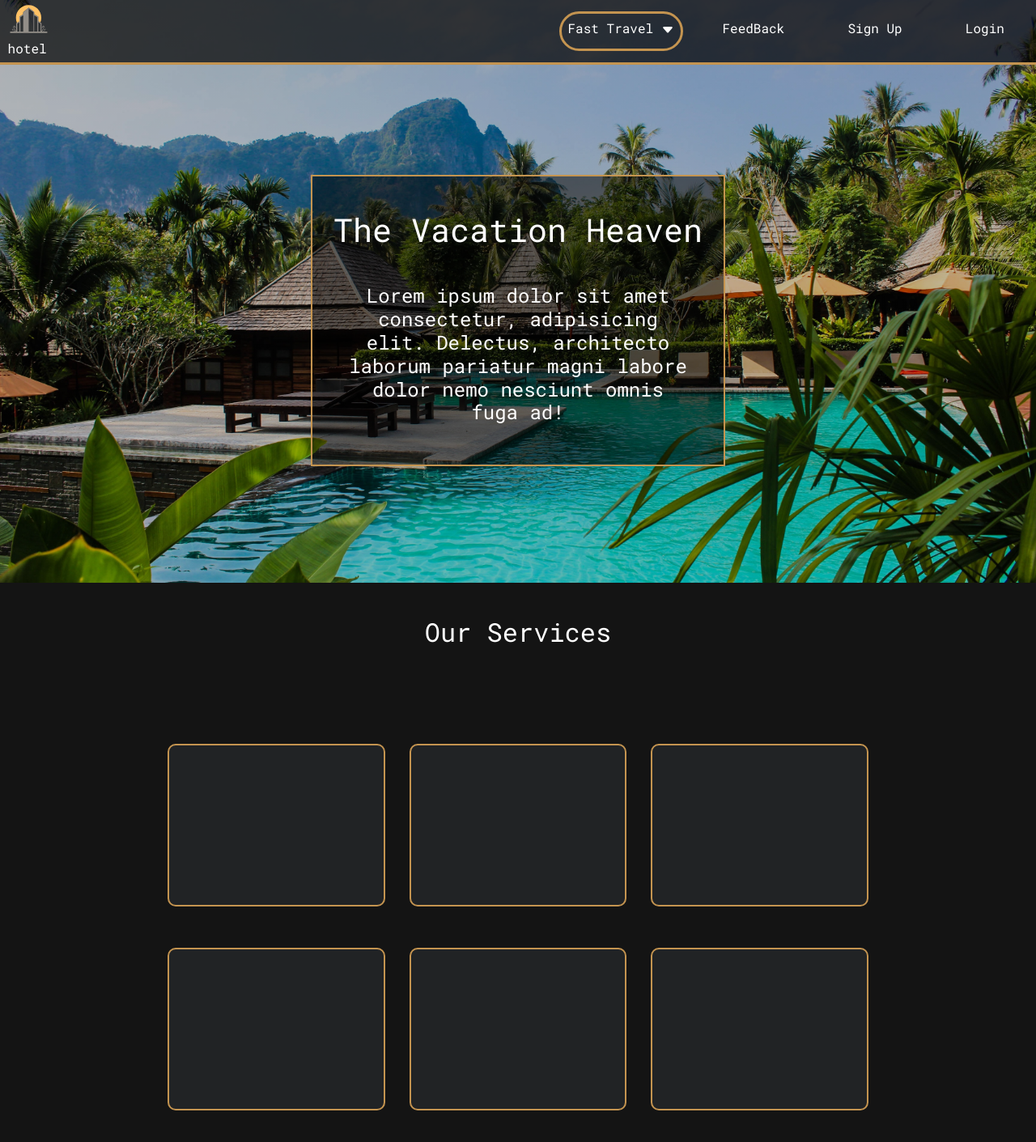
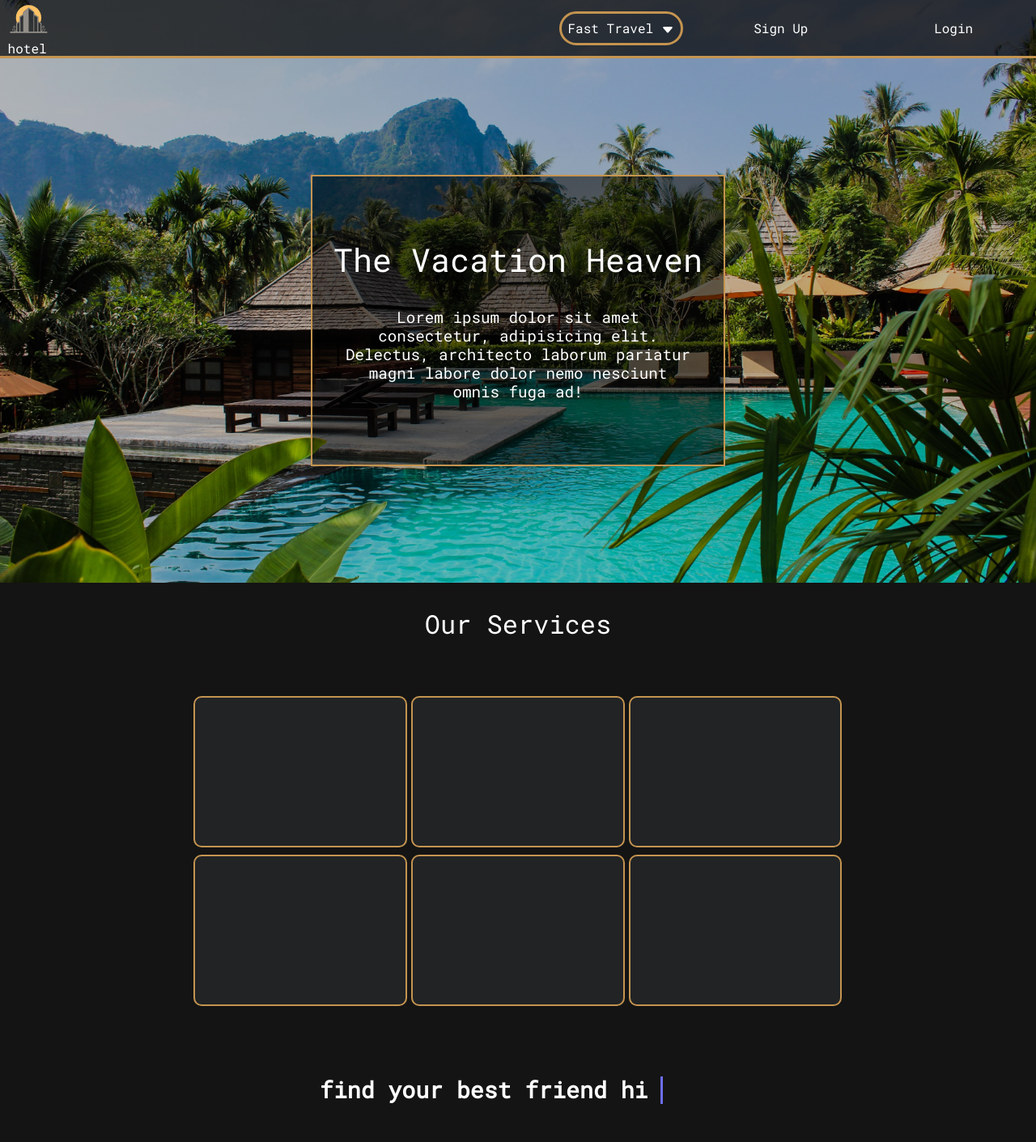
Before and after one commit to CaptainHmD/Hotel-website, a PHP site: page /views/index.html in a window 1280 px wide. Shown: the top 1411 px of the page at 81% size. Run offline with PHP 8.4, Linux system fonts and the light colour scheme.

Commit message:
working on responsibility

```diff
--- a/public/css/style.css
+++ b/public/css/style.css
@@ -45,6 +45,10 @@ svg {
   color: white;
   display: flex;
   text-align: center;
+  margin-top: 0;
+  margin-bottom: 0;
+  /* line-height: normal !important; */
+
 }
 
 a {
@@ -61,7 +65,7 @@ nav {
   width: 100%;
   border-bottom: solid 3px var(--second-icon-background-color);
   /* height: auto; */
-  height: 10%;
+  height: 9%;
   background-color: rgb(0, 0, 0, 0.7);
 }
 
@@ -130,6 +134,12 @@ h2 {
 }
 
 /* end nav */
+main{
+  display: flex;
+  flex-direction: column;
+  justify-content: center;
+  /* align-items: center; */
+}
 
 
 
@@ -166,14 +176,20 @@ h2 {
 
 .info-text {
   width: 85%;
+  font-size: 1.2rem;
 }
 
 /* end of main page view */
-
+#our-services-wrapper{
+  display: flex;
+  flex-direction: column;
+  justify-content: center;
+  align-items: center;
+}
 
 #our-services{
-  width: 100%;
-  height: 90vh;
+  width: 90%;
+  height: 70vh;
   display: flex;
   flex-direction:column ;
   justify-content: space-around;
@@ -193,8 +209,8 @@ h2 {
 
 
 .cards{
-  width: 90%;
-  height: 80%;
+  width: 98%;
+  height: 95%;
   border:var(--second-icon-background-color) solid 2px;
   align-self: auto;
   justify-self: center;
@@ -212,24 +228,23 @@ h2 {
 /* end of our-services */
 main>article {
   display: flex;
-  height: 90vh;
   flex-direction: column;
-  /* overflow: auto ; */
+}
+/* article:nth-child(1) {
+  height:80vh;
+} */
+.main-page-view {
+  height:90vh;
+  /* background: red !important; */
 }
 
-main>article .article-section {
-  /* border: 2px solid red; */
-  flex-grow: 1;
+.img-view{
+display: flex;
+align-items: center;
+height: 90vh !important;
+gap: 6vh;
+margin-top: 50px;
 }
-
-/* main > article .article-section:nth-child(1){
-  flex-grow:2;
-} */
-
-/* main > article .article-section{
-  flex-grow: 2;
-} */
-
 .text-title {
   font-weight: 600;
 }
@@ -248,7 +263,7 @@ main>article .article-section {
 #img-section {
   position: relative;
   width: 60%;
-  height: 80%;
+  /* height: 80%; */
   border: #c49450 solid 2px;
   display: flex;
   justify-content: center;
@@ -284,6 +299,9 @@ main>article .article-section {
 #text-animation::before {
   content: attr(data-text);
 }
+.text-size{
+  font-size: 2.2vw !important;
+}
 
 @keyframes typing {
 
@@ -309,15 +327,24 @@ main>article .article-section {
   .title-text-section {
     width: 45%;
     height: 45%;
-    font-size: 0.9rem;
+    font-size: 0.8rem;
     left: 28%;
   }
+  .info-text {
+    font-size: 1rem;
+    /* width: ; */
+  }
+
 }
 
 @media only screen and (max-width: 800px) {
   .title-text-section {
     width: 50%;
     font-size: calc(0.8rem + 1.5px);
+  }
+  .info-text {
+    font-size: 1rem;
+    /* width: ; */
   }
 }
 
@@ -327,17 +354,24 @@ main>article .article-section {
     left: 21%;
     font-size: calc(0.8rem + 1.5px);
   }
+  .info-text {
+    font-size: 0.9rem;
+    /* width: ; */
+  }
 }
 
 @media only screen and (max-width: 596px) {
-  .bi {
+  /* .bi {
     margin-top: 0 !important;
-  }
+  } */
 }
 
 @media only screen and (max-width: 541px) {
   .nav-text {
     font-size: 0.7rem;
+  }
+   .bi {
+    margin-top: 0 !important;
   }
 
   #logo {
@@ -363,4 +397,7 @@ main>article .article-section {
   #logo {
     width: 36px;
   }
+  h2,svg{
+  line-height: normal !important;
 }
+}
--- a/public/js/script.js
+++ b/public/js/script.js
@@ -20,10 +20,10 @@ const navbar = document.getElementById("navbar");
 function scrollFunction() {
   if (document.body.scrollTop > 20 || document.documentElement.scrollTop > 20) {
     document.getElementById("navbar").style.background = "black";
-    navbar.style.height="12%"
+    navbar.style.height="11%"
   } else {
     document.getElementById("navbar").style.background = "rgb(0, 0, 0, 0.7)";
-    navbar.style.height="10%"
+    navbar.style.height="9%"
 
   }
 }
--- a/public/views/index.html
+++ b/public/views/index.html
@@ -33,12 +33,6 @@
                 </svg>
             </div>
         </div>
-        <div class="nav-section" id="feedback-section">
-
-            <a href="">
-                <h2 class="nav-text">FeedBack</h2>
-            </a>
-        </div>
 
         <div class="nav-section" id="register-section">
             <h1>
@@ -61,7 +55,7 @@
                     <div class="title">
                         <h1>The Vacation Heaven</h1>
                     </div>
-                    <h4 class="info-text">
+                    <h4 class="info-text ">
                         Lorem ipsum dolor sit amet consectetur, adipisicing elit. Delectus, architecto laborum pariatur
                         magni labore dolor nemo nesciunt omnis fuga ad!
                     </h4>
@@ -73,8 +67,8 @@
 
         <!-- <div class="article-section"></div> -->
         <!-- after main view will be our services then the text animation and img swapping -->
-        <div class="article-section" id="our-services">
-
+        <article class="article-section" id="our-services-wrapper">
+            <div id="our-services">
             <div class="services-title">
                 <h2>Our Services</h2>
             </div>
@@ -86,28 +80,18 @@
                 <div class="cards"></div>
                 <div class="cards"></div>
             </div>
+</div>
+        </article>
 
-        </div>
-
-        <article>
-            <div class="article-section" id="img-text-section">
+        <article class="img-view">
+            <!-- <div class="article-section" id="img-text-section"> -->
 
                 <div id="text-section">
-                    <h1 class="text-title">find your best friend&nbsp;<span id="text-animation"
-                            data-text="hi im span"></span></h1>
+                    <h2 class="text-title text-size">find your best friend&nbsp;<h2 id="text-animation" class="text-title text-size"
+                            data-text="hi im span"></h2></h2>
                 </div>
                 <div id="img-section">
-                    <!-- <div id="next-arrow"><svg xmlns="http://www.w3.org/2000/svg" width="30" height="16%"
-                            fill="currentColor" class="bi bi-arrow-right-circle-fill" viewBox="0 0 16 16">
-                            <path
-                                d="M8 0a8 8 0 1 1 0 16A8 8 0 0 1 8 0zM4.5 7.5a.5.5 0 0 0 0 1h5.793l-2.147 2.146a.5.5 0 0 0 .708.708l3-3a.5.5 0 0 0 0-.708l-3-3a.5.5 0 1 0-.708.708L10.293 7.5H4.5z" />
-                        </svg></div>
-                    <div id="previous-arrow"><svg xmlns="http://www.w3.org/2000/svg" width="30" height="16%"
-                            fill="currentColor" class="bi bi-arrow-left-circle-fill" viewBox="0 0 16 16">
-                            <path
-                                d="M8 0a8 8 0 1 0 0 16A8 8 0 0 0 8 0zm3.5 7.5a.5.5 0 0 1 0 1H5.707l2.147 2.146a.5.5 0 0 1-.708.708l-3-3a.5.5 0 0 1 0-.708l3-3a.5.5 0 1 1 .708.708L5.707 7.5H11.5z" />
-                        </svg></div>
-                    <img src="../resources/hotel-images/hotel1.jpg" alt="" width="50"> -->
+
                     <div id="carouselExampleDark" class="carousel carousel-dark slide" data-bs-ride="carousel">
                         <div class="carousel-indicators">
                           <button type="button" data-bs-target="#carouselExampleDark" data-bs-slide-to="0" class="active" aria-current="true" aria-label="Slide 1"></button>
@@ -147,9 +131,7 @@
                         </button>
                       </div>
                 </div>
-            </div>
-            <div class="article-section"></div>
-            <!-- <div class="article-section"></div> -->
+            <!-- </div> -->
         </article>
         <!-- <article></article>
         <article></article>
```
